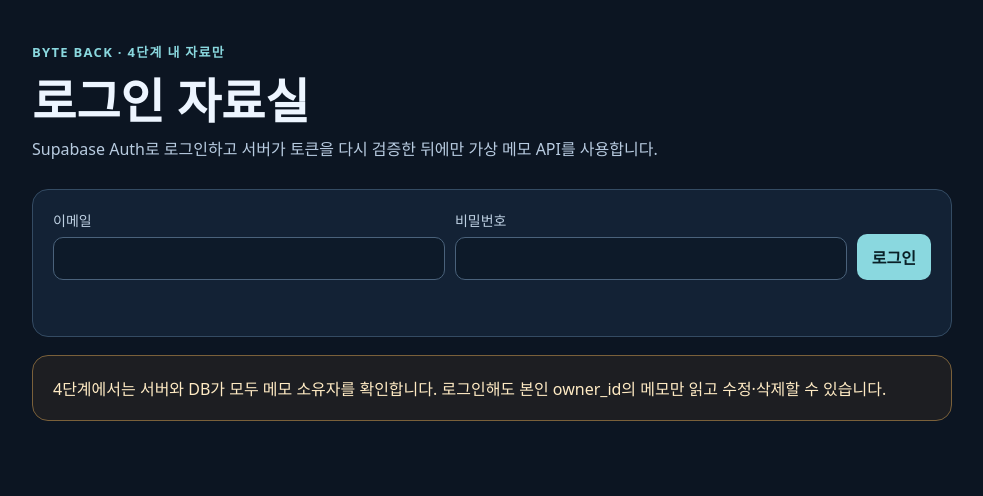
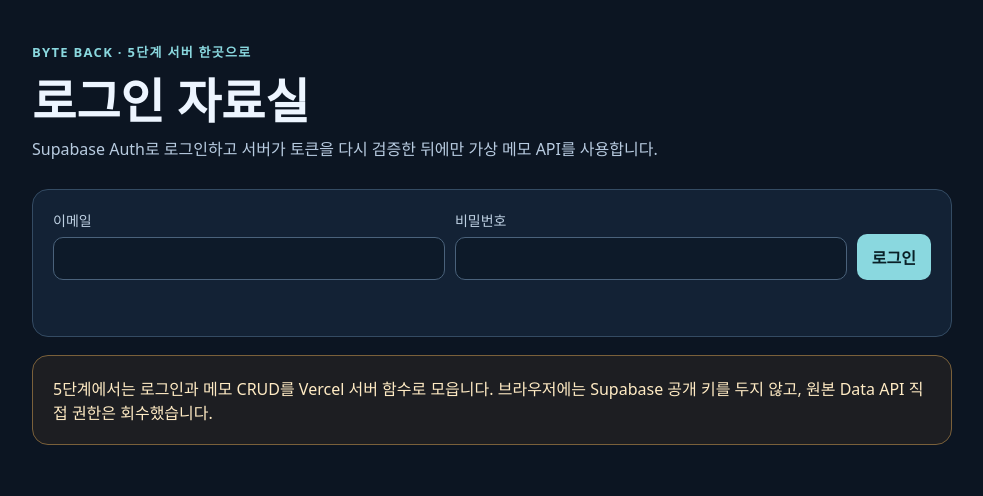
Before and after one commit to yelim11/choi-bujang-secret-vault, a website with bundled scripts: page public/index.html in a window 1280 px wide. Shown: the whole page, without its empty margins (148-1131 px from the left). Built offline with nearby package versions, Linux system fonts and the light colour scheme.

Commit message:
5단계 화면 문구 갱신

```diff
--- a/public/index.html
+++ b/public/index.html
@@ -47,7 +47,7 @@
 </head>
 <body>
   <main>
-    <div class="eyebrow">BYTE BACK · 4단계 내 자료만</div>
+    <div class="eyebrow">BYTE BACK · 5단계 서버 한곳으로</div>
     <h1>로그인 자료실</h1>
     <p>Supabase Auth로 로그인하고 서버가 토큰을 다시 검증한 뒤에만 가상 메모 API를 사용합니다.</p>
 
@@ -76,7 +76,7 @@
       </section>
 
       <section class="panel notice">
-        4단계에서는 서버와 DB가 모두 메모 소유자를 확인합니다. 로그인해도 본인 owner_id의 메모만 읽고 수정·삭제할 수 있습니다.
+        5단계에서는 로그인과 메모 CRUD를 Vercel 서버 함수로 모읍니다. 브라우저에는 Supabase 공개 키를 두지 않고, 원본 Data API 직접 권한은 회수했습니다.
       </section>
 
       <section class="panel" id="workspace" hidden>
```
